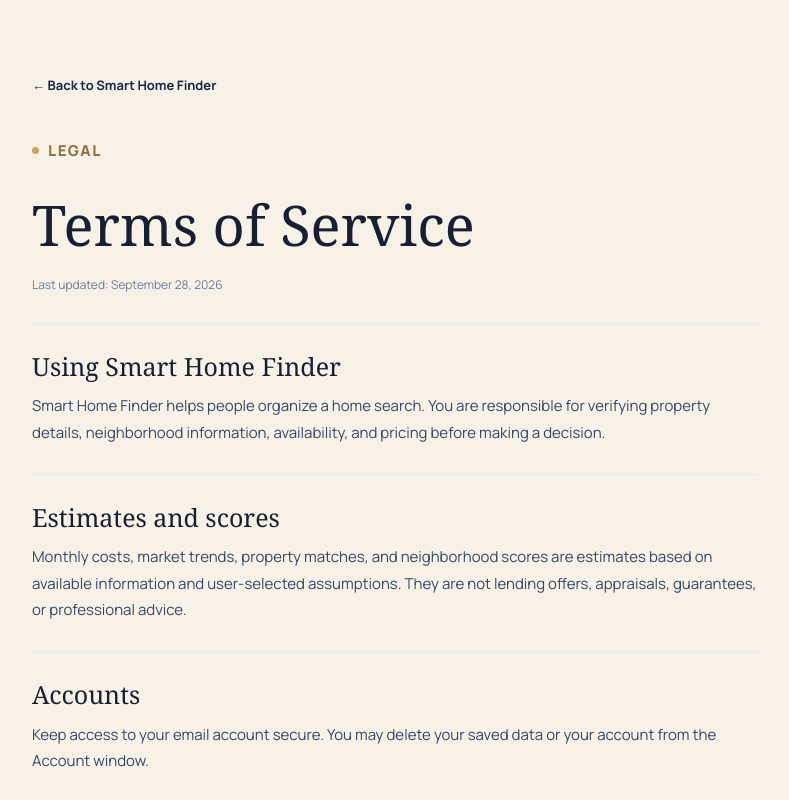
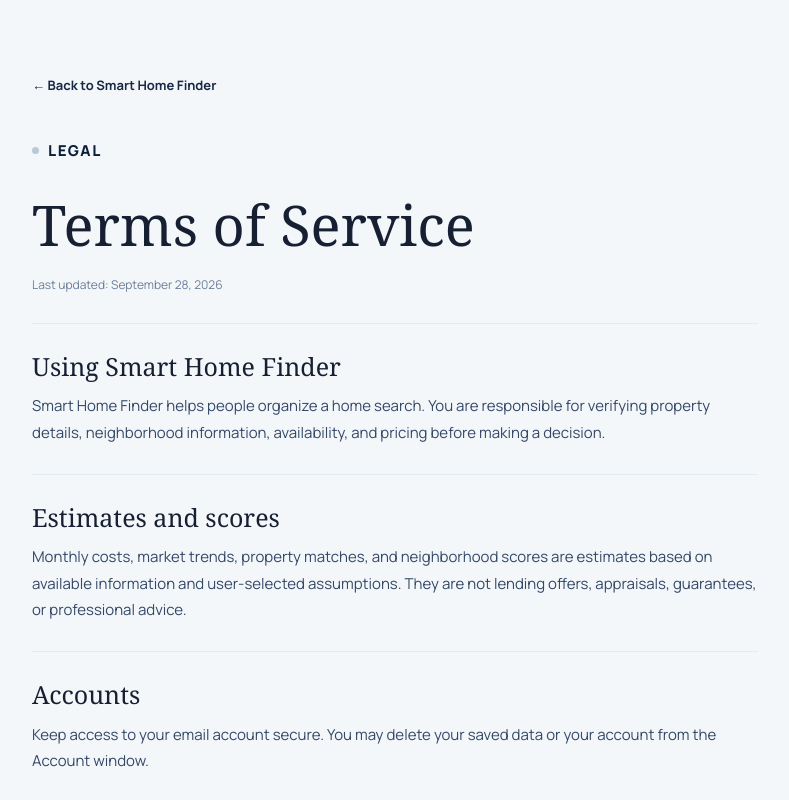
Before and after one commit to jeelapatel2204-max/smart_home_finder, a Next.js app: page /terms in a window 1280 px wide. Shown: the top 800 px of the page, without its empty margins (245-1034 px from the left). Built offline with nearby package versions, Linux system fonts and the light colour scheme.

Commit message:
Refine navy visual theme and navigation

```diff
--- a/app/globals.css
+++ b/app/globals.css
@@ -2,14 +2,14 @@
 @import "leaflet/dist/leaflet.css";
 
 :root {
-  --background: #f7f1e7;
-  --foreground: #0b1930;
-  --muted: #6f6a62;
-  --line: #ded4c4;
+  --background: #f4f7fa;
+  --foreground: #172033;
+  --muted: #5f6f86;
+  --line: #dfe8f2;
   --green: #0b1930;
   --green-dark: #162946;
-  --mint: #f1e7d5;
-  --coral: #c7a467;
+  --mint: #edf4fc;
+  --coral: #b9cde3;
 }
 
 @theme inline {
@@ -3457,27 +3457,31 @@ button {
 }
 
 /* Luxury editorial visual system */
-.site-header, .detail-header { background: rgba(247, 241, 231, .94); border-color: #e3d8c7; }
+.site-header, .detail-header { background: #fff; border-color: #edf3f9; }
 .brand { color: #0b1930; font-family: var(--font-manrope), sans-serif; letter-spacing: .02em; }
 .brand-mark { background: #0b1930; border-radius: 2px; }
 .nav-link { color: #6f6a62; font-size: 11px; letter-spacing: .08em; text-transform: uppercase; }
 .nav-link:hover, .nav-link.active { color: #0b1930; }
-.hero-section { background: linear-gradient(110deg, #f7f1e7 20%, rgba(247,241,231,.78) 55%, rgba(247,241,231,.25)), url("https://images.unsplash.com/photo-1600607687939-ce8a6c25118c?auto=format&fit=crop&w=2200&q=90") center/cover; }
-.hero-section::after { border-color: rgba(199,164,103,.38); }
+.hero-section { background: linear-gradient(90deg, rgba(244,247,250,.96), rgba(244,247,250,.72)), #f4f7fa; }
+.hero-section::after { border-color: rgba(22,58,95,.08); }
 .hero-inner { padding-bottom: 64px; padding-top: 112px; }
 .hero-copy h1, .section-heading h2, .neighborhood-copy h2, .detail-panel h2, .property-detail-about h2, .dossier-heading h2 { font-family: var(--font-cormorant), Georgia, serif; }
-.hero-copy h1 { color: #0b1930; font-size: clamp(58px, 7vw, 94px); letter-spacing: -.04em; line-height: .9; max-width: 640px; }
-.hero-description { color: #3c4655; font-size: 14px; max-width: 430px; }
-.eyebrow { color: #92713f; }
-.eyebrow > span { background: #c7a467; }
-.search-form { background: rgba(255,252,246,.96); border-color: #d9c9b2; border-radius: 2px; box-shadow: 0 18px 45px rgba(11,25,48,.14); max-width: 920px; }
-.property-card { background: #fffdf8; border-color: #e8dfd1; border-radius: 1px; }
+.hero-copy h1 { color: #172033; font-size: clamp(43px, 5.2vw, 66px); letter-spacing: 0; line-height: 1.08; max-width: 700px; }
+.hero-description { color: #5f6f86; font-size: 15px; max-width: 515px; }
+.eyebrow { color: #0b1f3a; }
+.eyebrow > span { background: #b7c9db; }
+.search-form { background: #fff; border-color: #e5edf5; border-radius: 8px; box-shadow: 0 8px 26px rgba(11,31,58,.07); max-width: 870px; }
+.property-card { background: #fff; border-color: #e9eff7; border-radius: 7px; }
 .property-card:hover { box-shadow: 0 20px 42px rgba(11,25,48,.14); }
 .property-photo { height: 285px; }
-.photo-label { background: #f7f1e7; border-radius: 0; color: #0b1930; letter-spacing: .06em; text-transform: uppercase; }
-.section-heading h2 { color: #0b1930; font-size: 44px; }
-.detail-panel, .property-detail-summary { background: #fffdf8; border-color: #e8dfd1; border-radius: 2px; }
-.decision-dossier { background: linear-gradient(135deg, #08172c, #142d4c); border-radius: 2px; }
+.photo-label { background: rgba(255,255,255,.94); border-radius: 3px; color: #172033; letter-spacing: 0; text-transform: none; }
+.section-heading h2 { color: #172033; font-size: 34px; }
+.detail-panel, .property-detail-summary { background: #fff; border-color: #e7edf5; border-radius: 12px; }
+.decision-dossier { background: linear-gradient(135deg, #0b1f3a, #163f70); border-radius: 14px; }
+.listing-intent-toggle button.is-selected, .search-button, .property-save-button, .tour-summary-button, .tour-submit-button { background: #0b1930; }
+.detail-filters-button, .property-share-button, .rental-tour-button { color: #123b66; }
+.listing-intent-toggle button.is-selected, .rental-filter-chips button.is-selected, .rental-modal-amenities button.is-selected { background: #0b1930; border-color: #0b1930; }
+.dossier-eyebrow { color: #9fc8ef !important; }
 
 /* Navy-blue application theme */
 .site-header,
--- a/features/listings/components/ListingExplorer.tsx
+++ b/features/listings/components/ListingExplorer.tsx
@@ -560,7 +560,6 @@ export function ListingExplorer() {
             <a className={`nav-link${listingIntent === "sale" ? " active" : ""}`} href="#homes" onClick={() => { setListingIntent("sale"); showAllHomes(); }}>Buy</a>
             <a className="nav-link" href="/sell">Sell</a>
             <a className={`nav-link${listingIntent === "rent" ? " active" : ""}`} href="#homes" onClick={() => { setListingIntent("rent"); showAllHomes(); }}>Rent</a>
-            <a className="nav-link" href="#neighborhood-score">Neighborhoods</a>
             <a
               className={`nav-link favorites-link${showFavoritesOnly ? " active" : ""}`}
               href="#homes"
```
